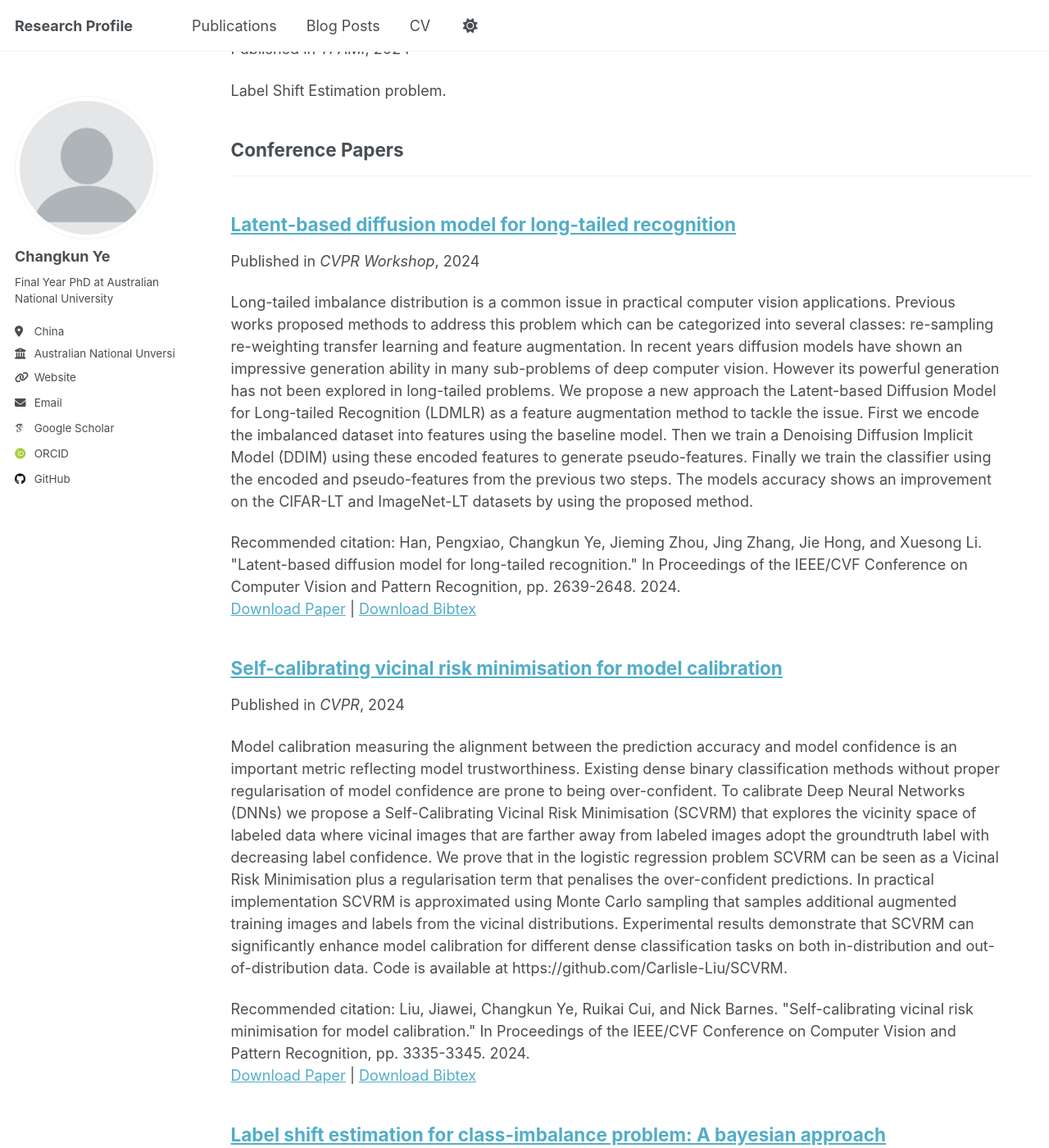
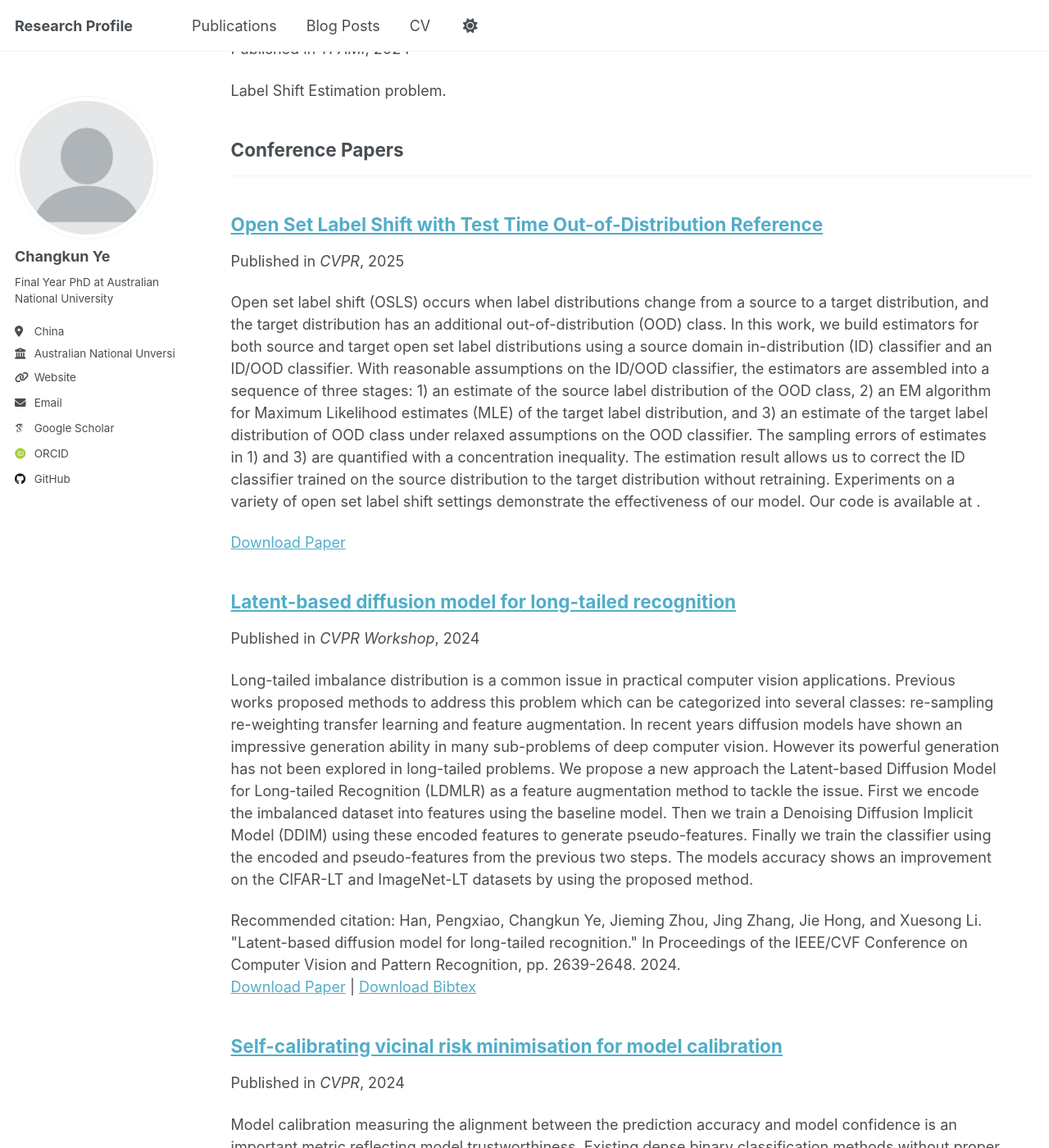
Before and after one commit to ChangkunYe/changkun.github.io, a Jekyll site: the page built from _pages/publications.html, in a window 1280 px wide and 1400 px high, scrolled down 330 px. Shown: the whole window at 82% size. Built offline with Jekyll 4.4.1, drawn with Linux system fonts in a browser that asks for light colours; some web fonts are replaced.

Commit message:
update publication, minor typo fix

```diff
--- /dev/null
+++ b/_publications/2025-cvpr.md
@@ -0,0 +1,10 @@
+---
+title: "Open Set Label Shift with Test Time Out-of-Distribution Reference"
+collection: publications
+category: conferences
+permalink: /publication/2025-cvpr
+excerpt: 'Open set label shift (OSLS) occurs when label distributions change from a source to a target distribution, and the target distribution has an additional out-of-distribution (OOD) class. In this work, we build estimators for both source and target open set label distributions using a source domain in-distribution (ID) classifier and an ID/OOD classifier. With reasonable assumptions on the ID/OOD classifier, the estimators are assembled into a sequence of three stages: 1) an estimate of the source label distribution of the OOD class, 2) an EM algorithm for Maximum Likelihood estimates (MLE) of the target label distribution, and 3) an estimate of the target label distribution of OOD class under relaxed assumptions on the OOD classifier. The sampling errors of estimates in 1) and 3) are quantified with a concentration inequality. The estimation result allows us to correct the ID classifier trained on the source distribution to the target distribution without retraining. Experiments on a variety of open set label shift settings demonstrate the effectiveness of our model. Our code is available at . '
+date: 2025-06-11
+venue: 'CVPR'
+paperurl: 'https://arxiv.org/abs/2505.05868'
+---
```
Also changed, not shown: _publications/2024-wacv.md (+1 -1 lines), 1 other file.
